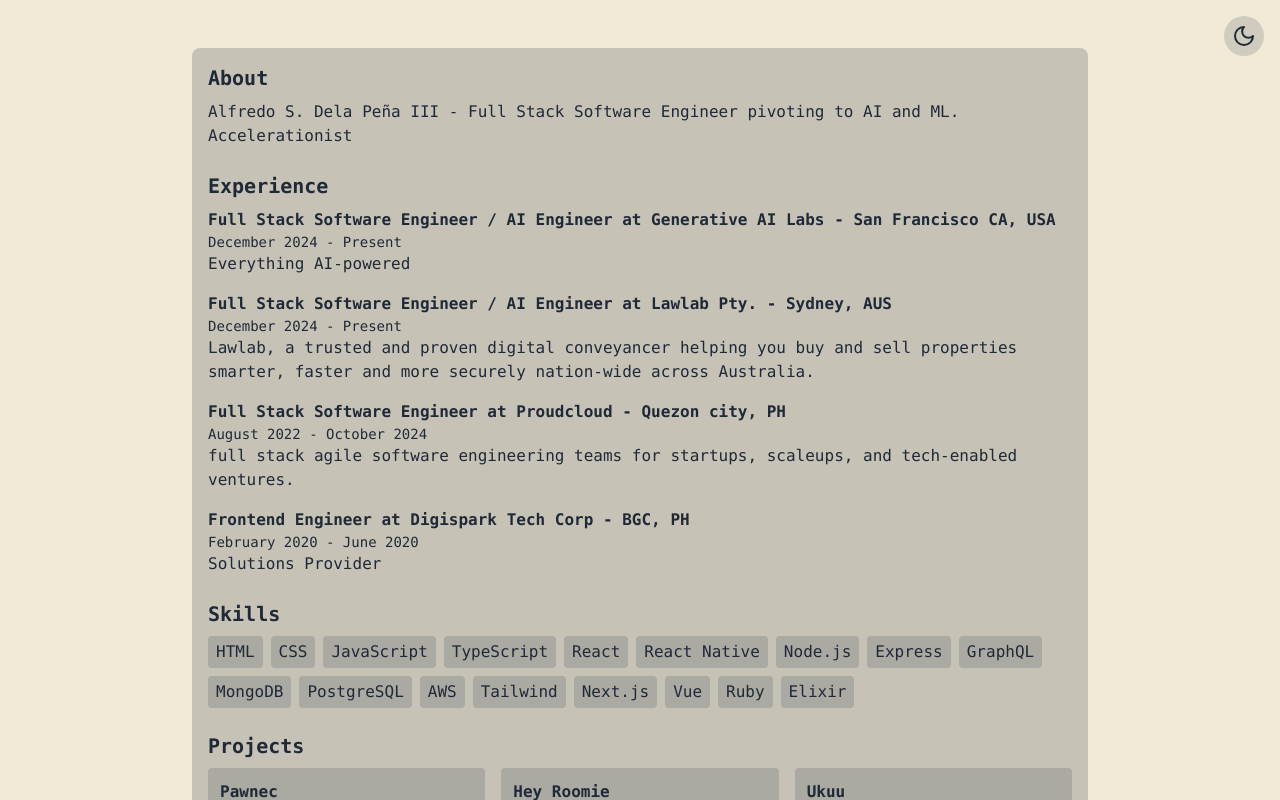
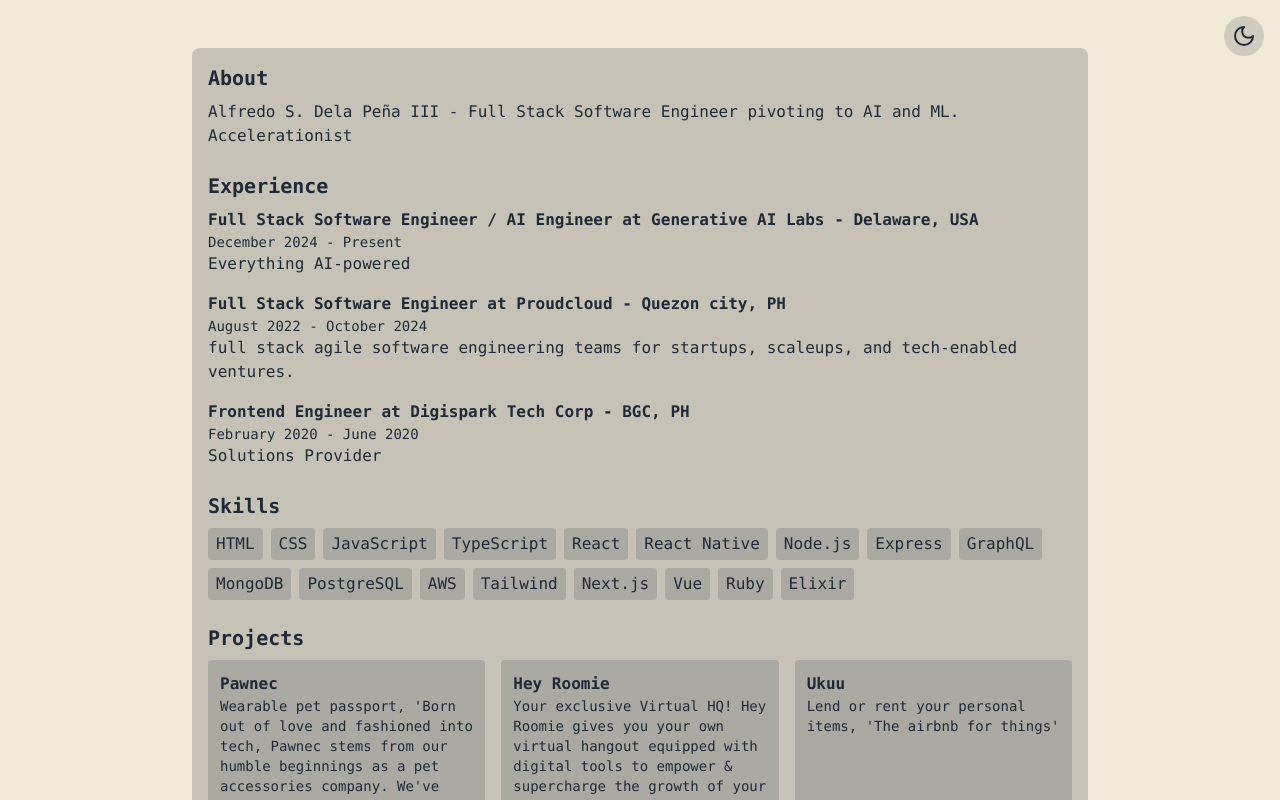
Before and after one commit to alfredosdpiii/portfolio, a Next.js app: page / in a window 1280 px wide. Shown: the top 800 px of the page. Built offline with nearby package versions, Linux system fonts and the light colour scheme.

Commit message:
change to delaware

```diff
--- a/src/app/page.js
+++ b/src/app/page.js
@@ -24,17 +24,17 @@ const portfolioData = {
   experience: [
     {
       title: "Full Stack Software Engineer / AI Engineer",
-      company: "Generative AI Labs - San Francisco CA, USA",
+      company: "Generative AI Labs - Delaware, USA",
       date: "December 2024 - Present",
       description: "Everything AI-powered",
     },
-    {
-      title: "Full Stack Software Engineer / AI Engineer",
-      company: "Lawlab Pty. - Sydney, AUS",
-      date: "December 2024 - Present",
-      description:
-        "Lawlab, a trusted and proven digital conveyancer helping you buy and sell properties smarter, faster and more securely nation-wide across Australia.",
-    },
+    // {
+    //   title: "Full Stack Software Engineer / AI Engineer",
+    //   company: "Lawlab Pty. - Sydney, AUS",
+    //   date: "December 2024 - Present",
+    //   description:
+    //     "Lawlab, a trusted and proven digital conveyancer helping you buy and sell properties smarter, faster and more securely nation-wide across Australia.",
+    // },
     {
       title: "Full Stack Software Engineer",
       company: "Proudcloud - Quezon city, PH",
```
